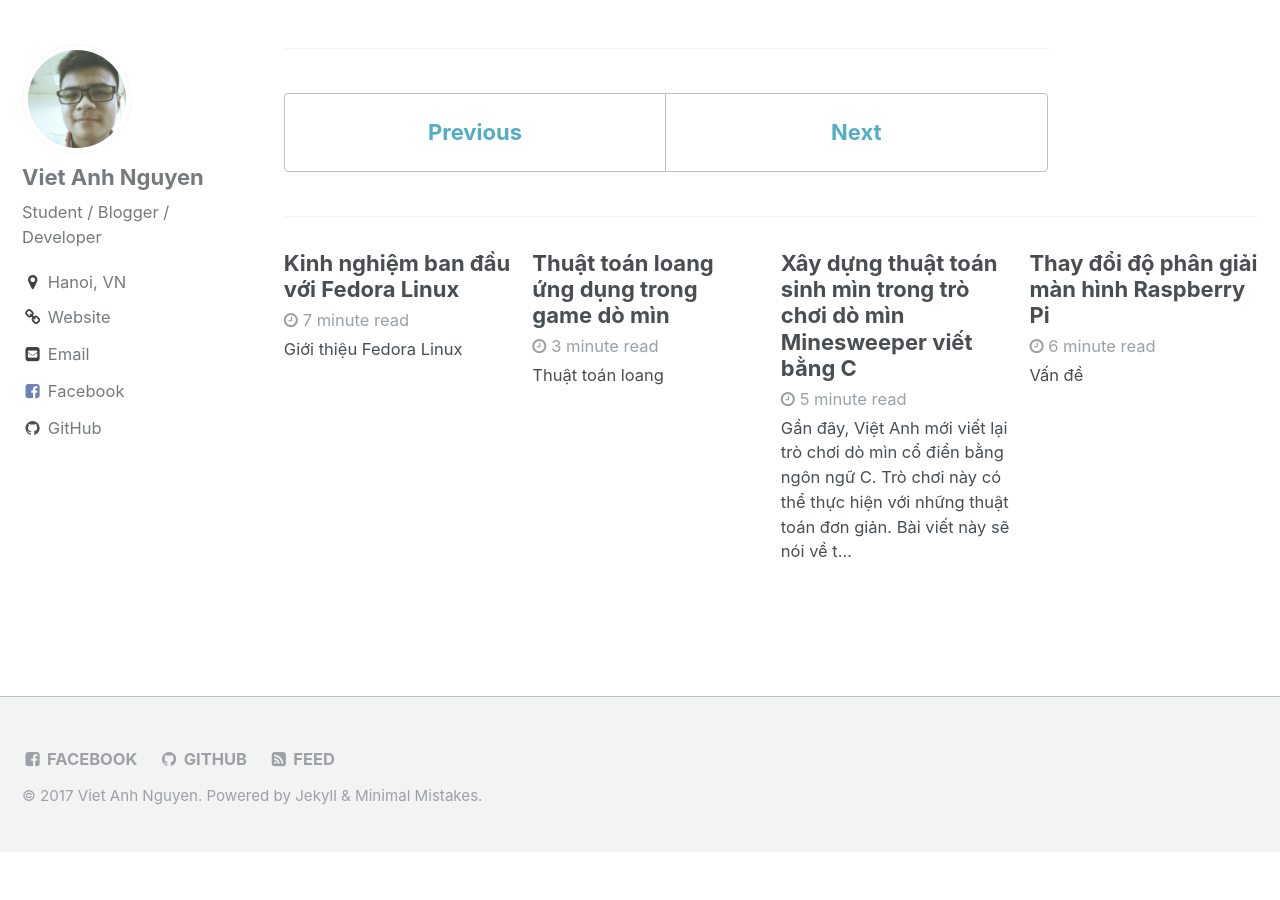
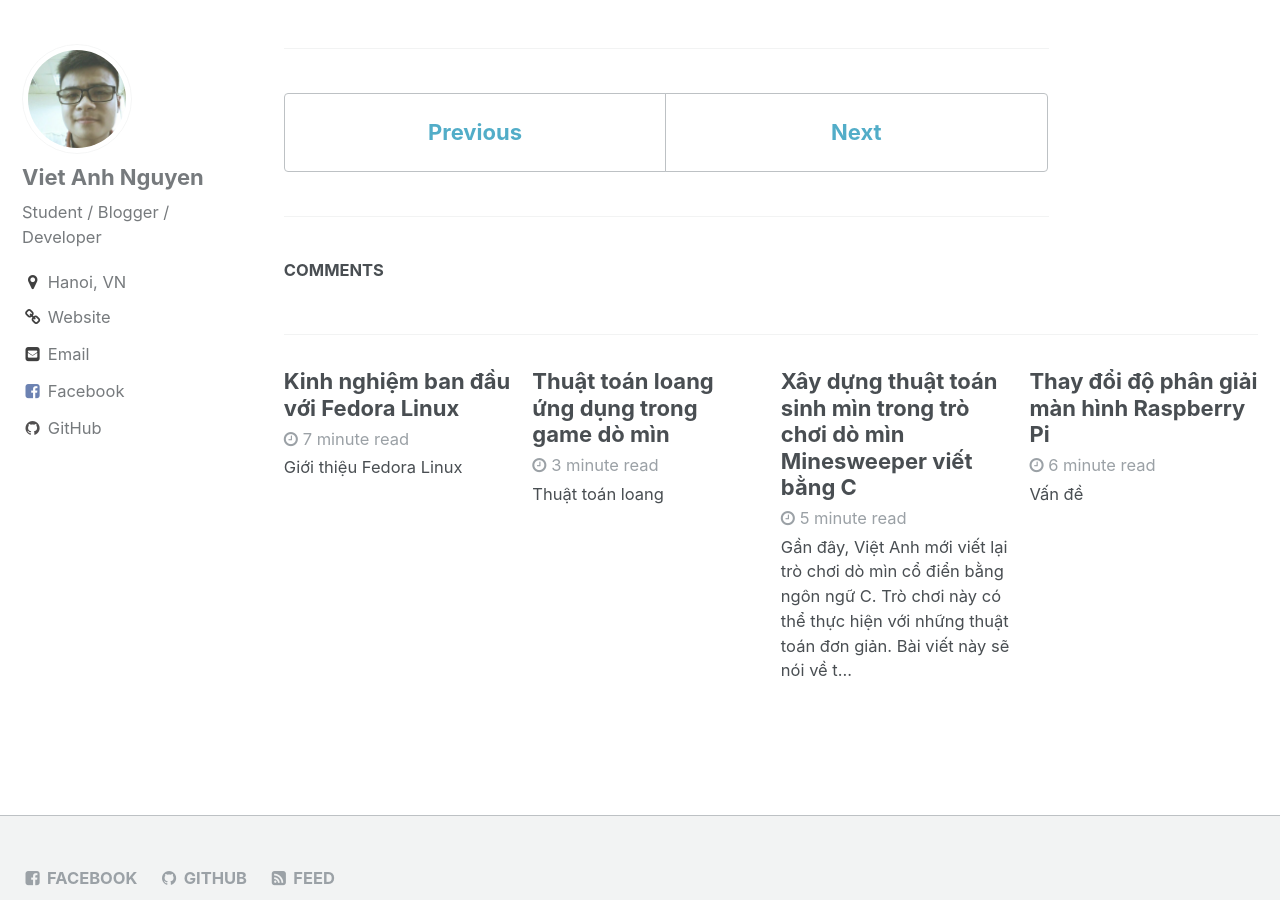
Before and after one commit to quangnguyen116hb/quangnguyen116hb.github.io, a Jekyll site: the page built from _posts/sublime-text/2016-07-26-go-tieng-viet-Sublime-Text3.md, in a window 1280 px wide and 900 px high, scrolled down 1728 px. Built offline with Jekyll 4.4.1, drawn with Linux system fonts in a browser that asks for light colours; comment, search, counter and statistics services are not loaded; before the commit the page ends 2580 px from its top, so only the background shows below that.

Commit message:
replace comment system

```diff
--- a/_includes/comments-providers/custom.html
+++ b/_includes/comments-providers/custom.html
@@ -1,7 +1,5 @@
 <!-- start custom comments snippet -->
 <!-- Disqus Comment System -->
-
-<div id="disqus_thread"></div>
 <script>
 var disqus_config = function () {
 	this.page.url = "{{ site.url }}{{ page.url }}";
@@ -18,7 +16,7 @@
 
 <noscript>Please enable JavaScript to view the <a href="https://disqus.com/?ref_noscript">comments powered by Disqus.</a></noscript>
 
-<!--
+
 <div id="fb-root"></div>
 <script>(function(d, s, id) {
   var js, fjs = d.getElementsByTagName(s)[0];
@@ -28,5 +26,4 @@
   fjs.parentNode.insertBefore(js, fjs);
 }(document, 'script', 'facebook-jssdk'));</script>
 
-<div class="fb-comments" data-href="{{ site.url }}{{ page.url }}" data-width="100%" data-numposts="5"></div> -->
 <!-- end custom comments snippet -->
--- /dev/null
+++ b/_includes/comments-providers/custom_html.html
@@ -0,0 +1,3 @@
+<h4 class="page__comments-title">{{ comments_label }}</h4>
+<section id="disqus_thread"></section>
+<section class="fb-comments" data-href="{{ page.url | absolute_url }}" data-mobile="true" data-num-posts="{{ site.comments.facebook.num_posts | default: 5 }}" data-width="100%" data-colorscheme="{{ site.comments.facebook.colorscheme | default: 'light' }}"></section>
--- a/_includes/comments.html
+++ b/_includes/comments.html
@@ -1,6 +1,8 @@
 <div class="page__comments">
   {% capture comments_label %}{{ site.data.ui-text[site.locale].comments_label | default: "Comments" }}{% endcapture %}
   {% case site.comments.provider %}
+  {% when "custom" %}
+    {% include /comments-providers/custom_html.html %}
   {% when "disqus" %}
     <h4 class="page__comments-title">{{ comments_label }}</h4>
     <section id="disqus_thread"></section>
@@ -74,7 +76,5 @@
         <!-- End new comment form -->
       {% endif %}
     </section>
-  {% when "custom" %}
-    <section id="custom-comments"></section>
   {% endcase %}
 </div>
```
